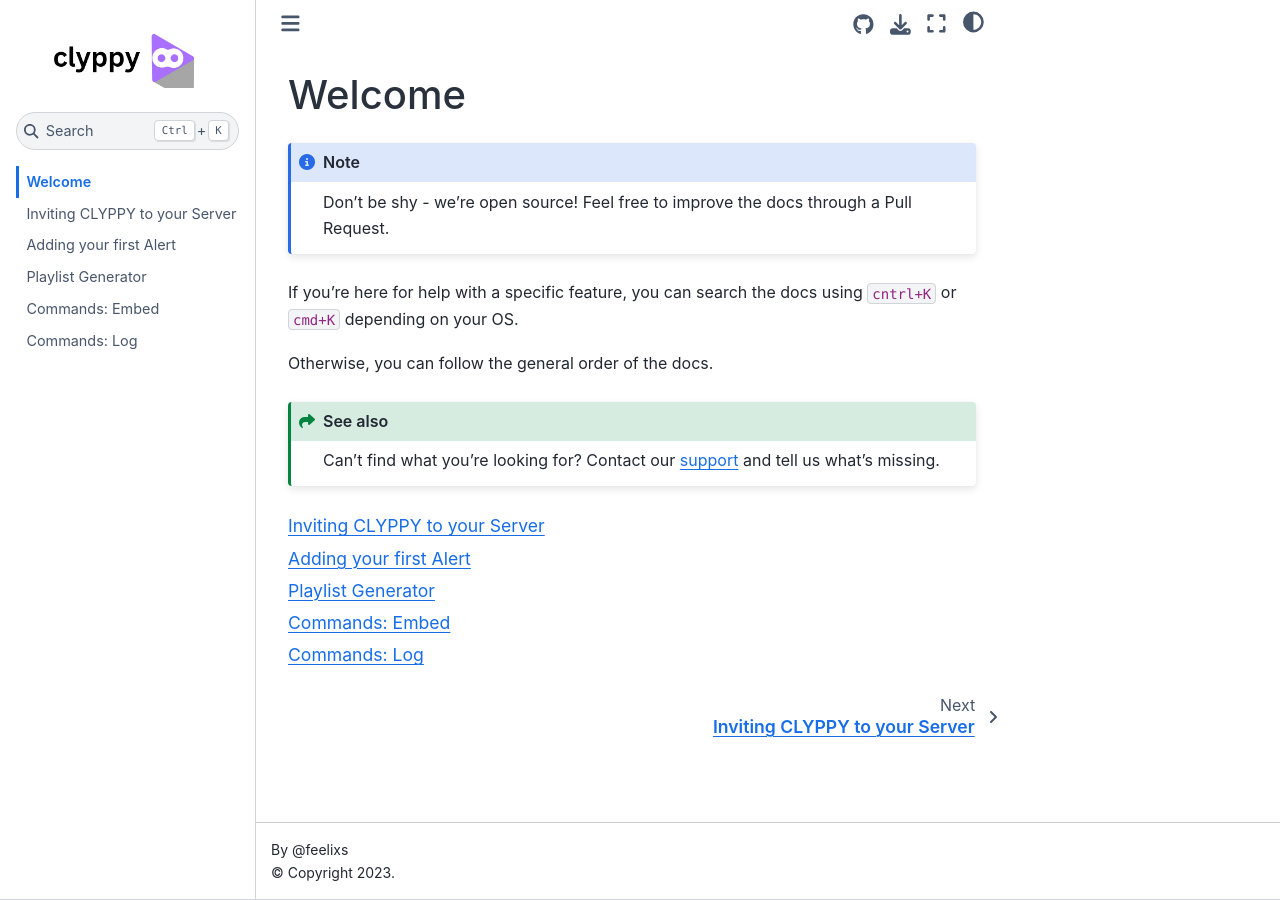
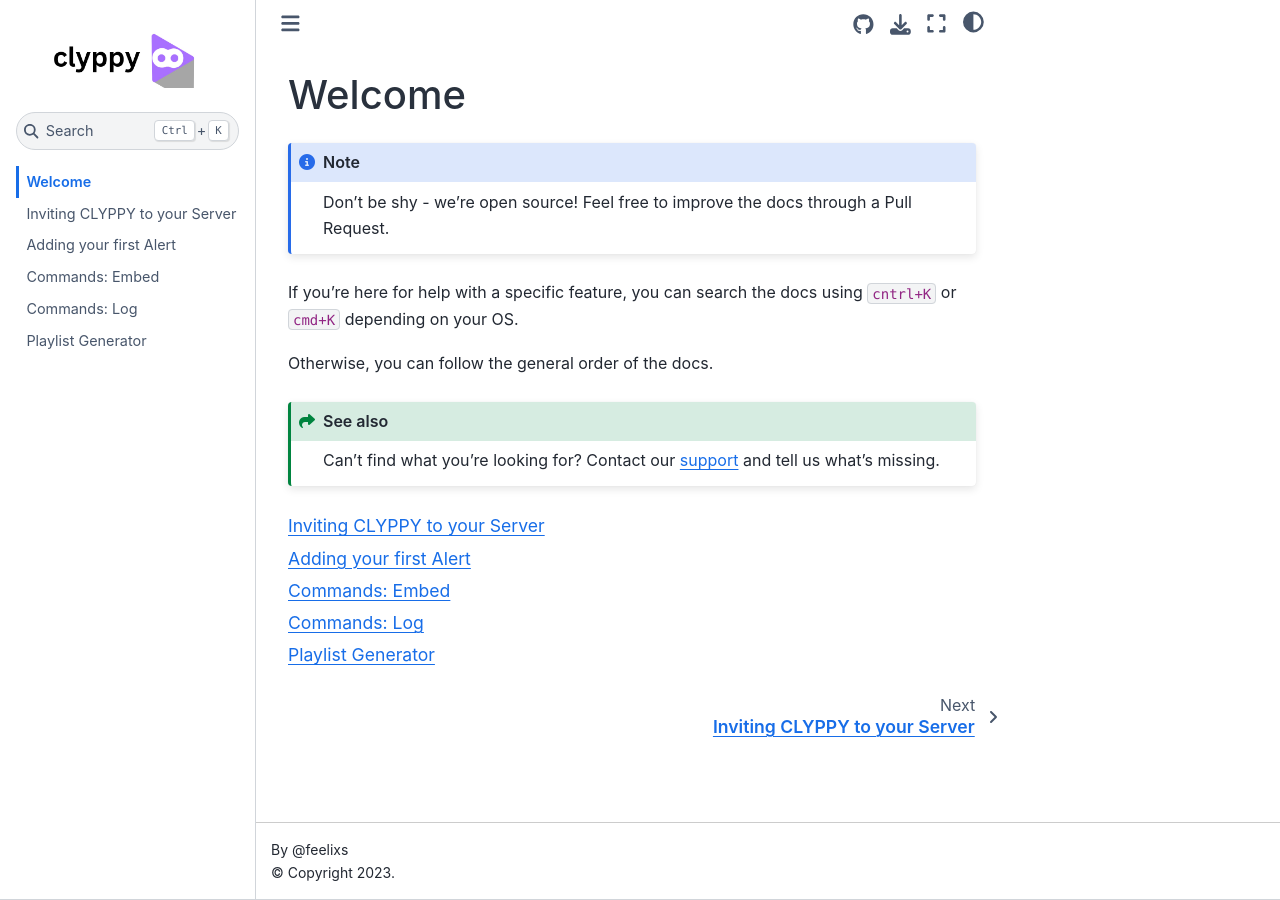
Before and after one commit to feelixs/clyppy-docs, a Jupyter Book: the page built from docs/index.md, in a window 1280 px wide. Built offline with Jupyter Book 1.0.4 settings and Sphinx 7.4.7 and the Sphinx Book theme 1.1.4, drawn with Linux system fonts in a browser that asks for light colours; part of the change alters nothing that is shown.

Commit message:
Update _toc.yml

```diff
--- a/docs/_toc.yml
+++ b/docs/_toc.yml
@@ -6,6 +6,6 @@ root: index
 chapters:
 - file: invite
 - file: alert
-- file: playlist
 - file: embed
 - file: log
+- file: playlist
```
